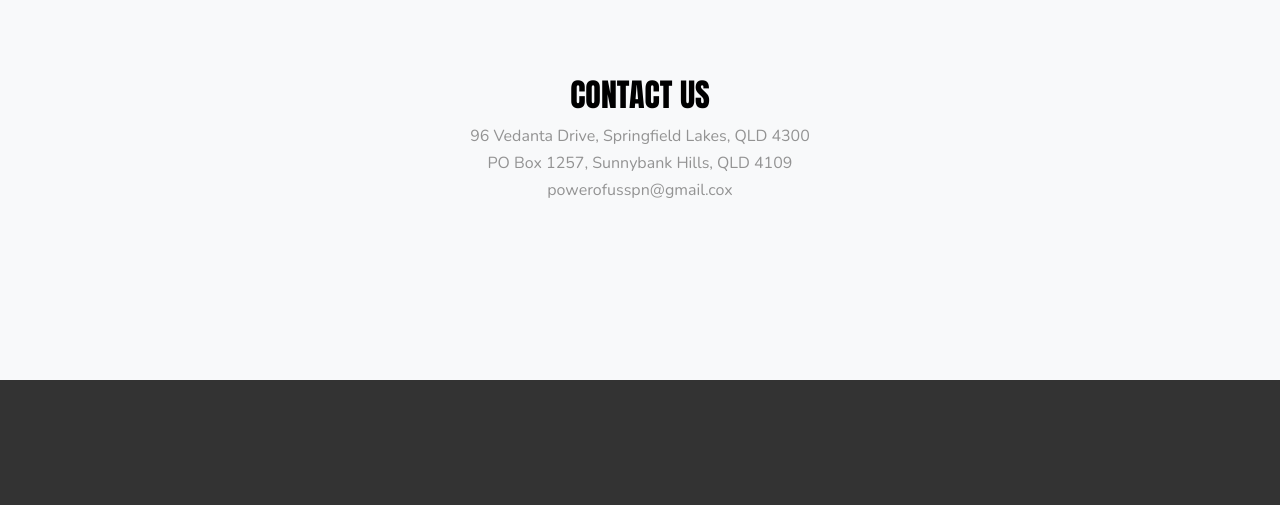
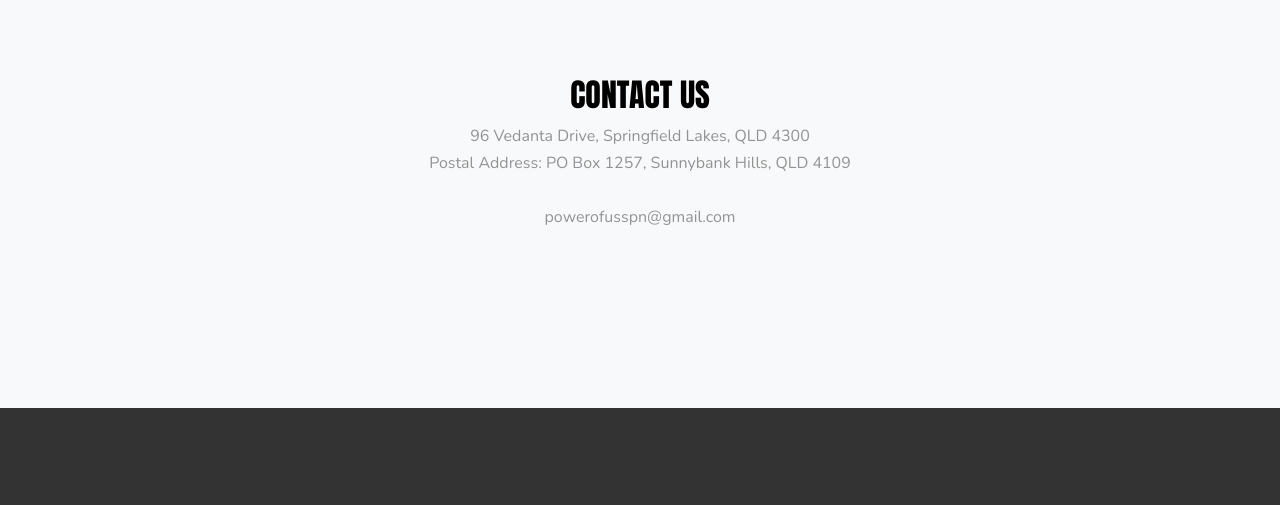
Before and after one commit to PowerOfUS/powerofus.github.io, a plain HTML site: page index.html in a window 1280 px wide. Shown: the part 4100-4605 px from the top of the page. Drawn offline with nearby package versions, Linux system fonts and the light colour scheme; files whose address does not match are found by name.

Commit message:
Added favicon, corrected email id.

```diff
--- a/index.html
+++ b/index.html
@@ -4,7 +4,8 @@
     <title>Power of Us</title>
     <meta charset="utf-8">
     <meta name="viewport" content="width=device-width, initial-scale=1, shrink-to-fit=no">
-
+    <link rel="icon" type = "image/png" href="images/image_2.png">
+    <link rel = "apple-touch-icon" type = "image/png" href = "images/image_2.png"/>
     <link href="https://fonts.googleapis.com/css?family=Nunito:300,400,700|Anton" rel="stylesheet">
 
 
@@ -216,8 +217,8 @@
             <h2 class="text-black text-uppercase">Contact Us</h2>
             <address>
 96 Vedanta Drive, Springfield Lakes, QLD 4300<br>
-PO Box 1257, Sunnybank Hills, QLD 4109<br>
-powerofusspn@gmail.cox<br>
+Postal Address: PO Box 1257, Sunnybank Hills, QLD 4109<br><br>
+powerofusspn@gmail.com<br>
 </address>
           </div>
         </div>
```
